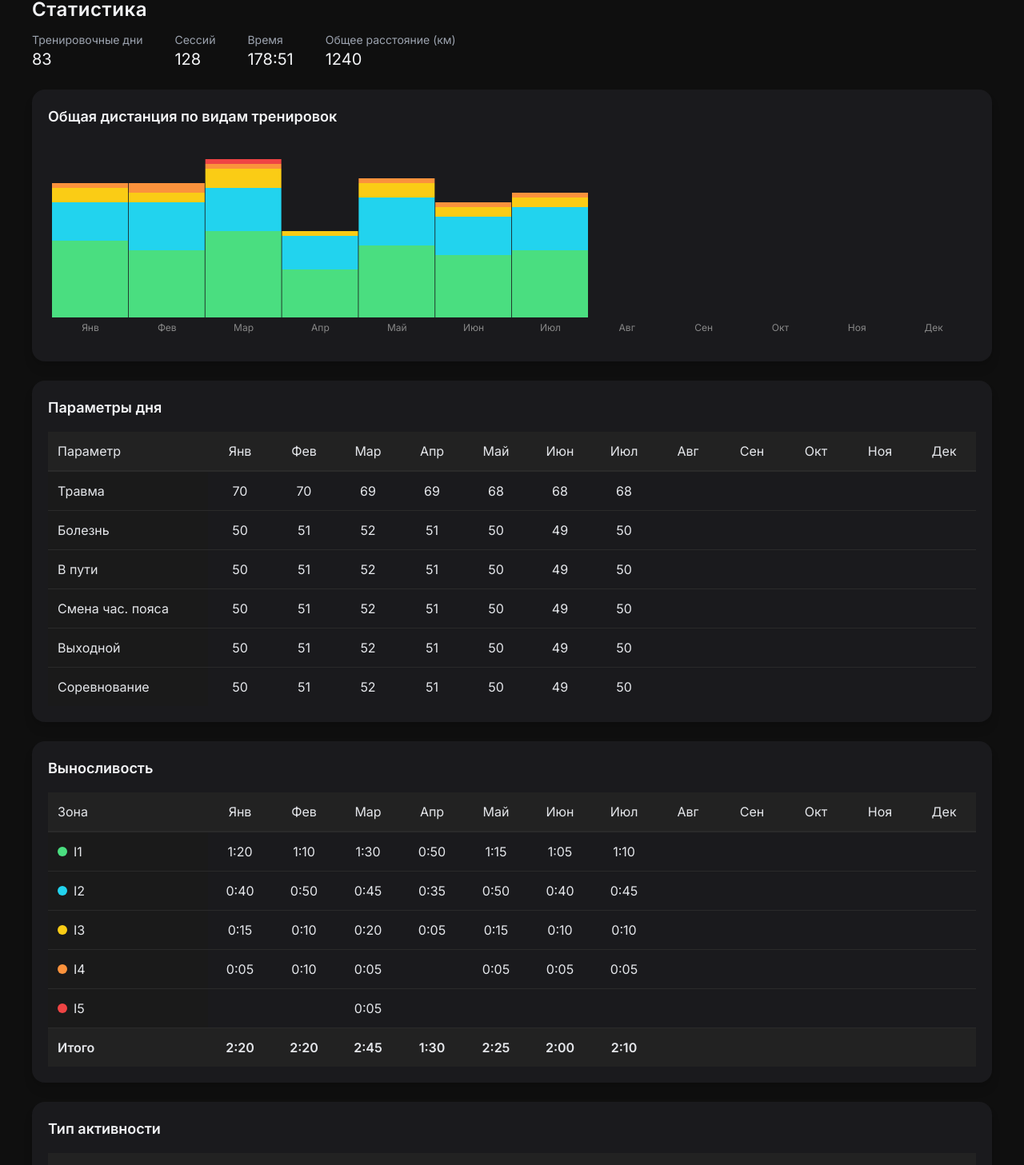
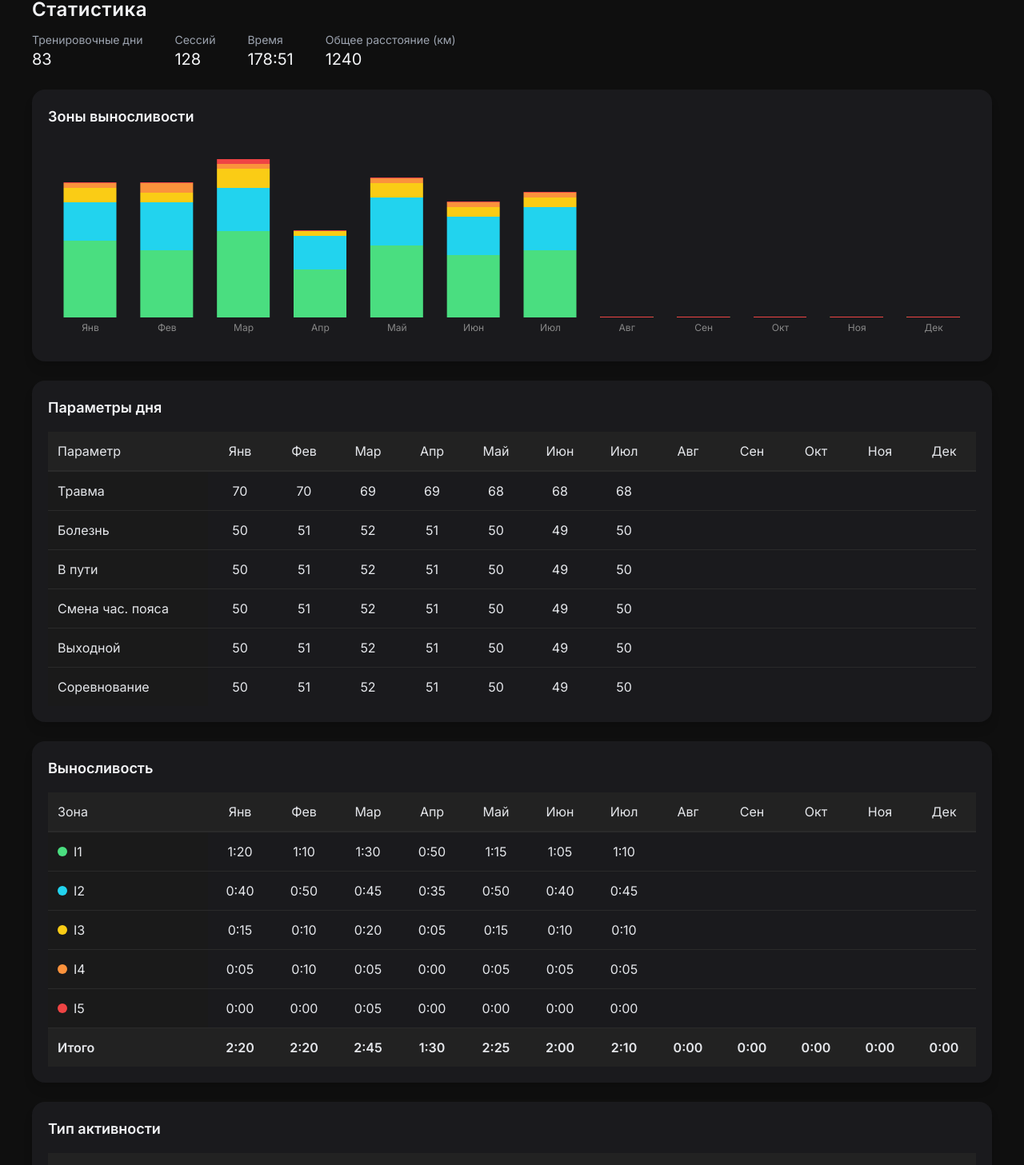
Before and after one commit to mbaliabin/dagbook-test, a React (Vite) app in the folder fasx-frontend/: page /statistics in a window 1280 px wide. Shown: the part 257-1714 px from the top of the page at 80% size. Built offline with nearby package versions, Linux system fonts and the light colour scheme.

Commit message:
Доработка StatisticsPage.tsx 358

```diff
--- a/fasx-frontend/src/pages/StatisticsPage.tsx
+++ b/fasx-frontend/src/pages/StatisticsPage.tsx
@@ -18,6 +18,7 @@ import {
   XAxis,
   Tooltip,
   ResponsiveContainer,
+  Legend,
 } from "recharts";
 import { DateRange } from "react-date-range";
 import { ru } from "date-fns/locale";
@@ -39,10 +40,12 @@ export default function StatsPage() {
   const [dateRange, setDateRange] = React.useState<{
     startDate: Date;
     endDate: Date;
-  }>({
+  }>(
+    {
       startDate: dayjs("2025-01-01").toDate(),
       endDate: dayjs("2025-12-31").toDate(),
-  });
+    }
+  );
   const [showDateRangePicker, setShowDateRangePicker] =
     React.useState(false);
 
@@ -77,6 +80,7 @@ export default function StatsPage() {
     { type: "Другое", months: [40, 35, 50, 30, 45, 30, 40] },
   ];
 
+  // --- NEW: данные по дистанции (примерные) ---
   const distanceByType = [
     { type: "Лыжи, к. ст.", distance: [120, 90, 110, 80, 100, 130, 140] },
     { type: "Лыжи, кл. ст.", distance: [100, 75, 95, 60, 85, 110, 120] },
@@ -85,6 +89,7 @@ export default function StatsPage() {
     { type: "Бег", distance: [80, 70, 90, 60, 75, 85, 95] },
     { type: "Велосипед", distance: [150, 130, 160, 120, 140, 170, 180] },
   ];
+  // -----------------------------------------------
 
   const formatTime = (minutes: number) => {
     const h = Math.floor(minutes / 60);
@@ -150,6 +155,7 @@ export default function StatsPage() {
     };
   });
 
+  // --- NEW: фильтруем дистанции под выбранный период ----
   const filteredDistanceTypes = distanceByType.map((d) => {
     const sliceLength = Math.min(d.distance.length, filteredMonths.length);
     const monthsArr = d.distance.slice(0, sliceLength);
@@ -159,6 +165,7 @@ export default function StatsPage() {
       total: monthsArr.reduce((a, b) => a + b, 0),
     };
   });
+  // -------------------------------------------------------
 
   const sumColumn = (rows: any[], colIndex: number) => {
     let sum = 0;
@@ -193,17 +200,20 @@ export default function StatsPage() {
     const weekColWidth = 80;
     const monthColWidth = 100;
     const yearColWidth = 80;
+    // увеличиваем ширину левой колонки для длинных названий / дистанций
     const leftColWidth =
       table.title === "Тип активности" || table.title === "Дистанция по видам тренировок"
         ? 260
         : 200;
     const totalColWidth = 80;
+
     const colWidth =
       periodType === "week"
         ? weekColWidth
         : periodType === "month"
         ? monthColWidth
         : yearColWidth;
+
     const computedMinWidth = Math.max(
       1600,
       filteredMonths.length * colWidth + leftColWidth + totalColWidth
@@ -281,13 +291,12 @@ export default function StatsPage() {
                       className="p-3 text-center flex-none"
                       style={{ width: colWidth }}
                     >
-                      {(() => {
-                        const value = row.months[k];
-                        if (value === 0) return "";
-                        if (table.title === "Параметры дня") return value;
-                        if (table.title === "Дистанция по видам тренировок") return value;
-                        return formatTimeSafe(value);
-                      })()}
+                      {/* для таблицы дистанций — числа (км), для остальных — formatTimeSafe */}
+                      {table.title === "Параметры дня"
+                        ? row.months[k]
+                        : table.title === "Дистанция по видам тренировок"
+                        ? row.months[k]
+                        : formatTimeSafe(row.months[k])}
                     </div>
                   ))}
 
@@ -295,7 +304,7 @@ export default function StatsPage() {
                     className="p-3 text-center bg-[#1f1f1f] flex-none"
                     style={{ width: totalColWidth }}
                   >
-                    {row.total}
+                    {table.totalKey === "distance" ? row.total : row.total}
                   </div>
                 </div>
               ))}
@@ -315,19 +324,18 @@ export default function StatsPage() {
                       className="p-3 text-center flex-none"
                       style={{ width: colWidth }}
                     >
-                      {(() => {
-                        let sum;
-                        if (table.title === "Параметры дня") return "—";
-                        if (table.title === "Дистанция по видам тренировок") {
-                          sum = filteredDistanceTypes.reduce(
+                      {table.title === "Параметры дня"
+                        ? "—"
+                        : table.title === "Дистанция по видам тренировок"
+                        ? (() => {
+                            // сумма по колонке для дистанций
+                            const sum = filteredDistanceTypes.reduce(
                               (acc, r) => acc + (r.months[idx] || 0),
                               0
                             );
-                          return sum === 0 ? "" : sum;
-                        }
-                        sum = parseInt(sumColumn(table.data, idx)) || 0;
-                        return sum === 0 ? "" : sumColumn(table.data, idx);
-                      })()}
+                            return sum;
+                          })()
+                        : sumColumn(table.data, idx)}
                     </div>
                   ))}
 
@@ -360,6 +368,13 @@ export default function StatsPage() {
     { label: "Статистика", icon: CalendarDays, path: "/statistics" },
   ];
 
+  // -------------- Helper: total distance by month for chart --------------
+  const totalDistanceByMonth = filteredMonths.map((m, i) =>
+    distanceByType.reduce((acc, t) => acc + (t.distance[i] || 0), 0)
+  );
+  // -----------------------------------------------------------------------
+
+  // ------- STACKED BAR: prepare colors and data -------
   const distanceColors: Record<string, string> = {
     "Лыжи, к. ст.": "#4ade80",
     "Лыжи, кл. ст.": "#22d3ee",
@@ -371,12 +386,22 @@ export default function StatsPage() {
     "Силовая": "#a78bfa",
   };
 
+  const stackedDistanceData = filteredMonths.map((label, idx) => {
+    const row: any = { month: label };
+    filteredDistanceTypes.forEach((t) => {
+      row[t.type] = t.months[idx] || 0;
+    });
+    return row;
+  });
+
   const activeDistanceTypes = filteredDistanceTypes
     .filter((t) => (t.months || []).some((v) => Number(v) > 0))
     .map((t) => t.type);
+  // ----------------------------------------------------
 
   return (
     <div className="min-h-screen bg-[#0f0f0f] text-gray-200 p-6 w-full">
+      {/* Главный контейнер — шире */}
       <div className="max-w-[1600px] mx-auto space-y-6 px-4">
         {/* HEADER */}
         <div className="flex flex-col md:flex-row md:items-center md:justify-between gap-4 mb-4 w-full">
@@ -433,7 +458,7 @@ export default function StatsPage() {
             onChange={(e) => setReportType(e.target.value)}
           >
             <option>Общий отчет</option>
-            <option>Общая дистанция</option>
+            <option>Общая дистанция</option> {/* NEW OPTION */}
           </select>
 
           <button
@@ -523,43 +548,66 @@ export default function StatsPage() {
           </div>
         </div>
 
-        {/* ---------- REPORTS ---------- */}
+        {/* ------------ РЕНДЕР ОТЧЕТОВ ------------ */}
+
         {reportType === "Общий отчет" && (
           <>
+            {/* Диаграмма зон выносливости */}
             <div className="bg-[#1a1a1d] p-5 rounded-2xl shadow-lg">
-              <h2 className="text-lg font-semibold mb-4 text-gray-100">
-                Общая дистанция по видам тренировок
-              </h2>
+              <h2 className="text-lg font-semibold mb-4 text-gray-100">Зоны выносливости</h2>
               <div className="h-64">
                 <ResponsiveContainer width="100%" height="100%">
                   <BarChart
                     data={filteredMonths.map((month, i) => {
                       const data: any = { month };
-                      filteredEnduranceZones.forEach((z) => {
-                        if ((z.months[i] ?? 0) > 0) data[z.zone] = z.months[i];
+                      filteredEnduranceZones.forEach((zone) => {
+                        const value = zone.months[i] ?? 0;
+                        if (value > 0) data[zone.zone] = value; // добавляем только ненулевые
                       });
                       return data;
                     })}
                     barGap={0}
                     barCategoryGap="0%"
                   >
-                    <XAxis
-                      dataKey="month"
-                      axisLine={false}
-                      tickLine={false}
-                      tick={{ fill: "#888", fontSize: 12 }}
+                    <XAxis dataKey="month" axisLine={false} tickLine={false} tick={{ fill: "#888", fontSize: 12 }} />
+                    <Tooltip
+                      content={({ active, payload }: any) => {
+                        if (active && payload && payload.some((p: any) => p.value > 0)) {
+                          return (
+                            <div className="bg-[#1e1e1e] border border-[#333] px-3 py-2 rounded text-sm text-white">
+                              {payload
+                                .filter((p: any) => p.value > 0)
+                                .map((p: any) => (
+                                  <div key={p.dataKey}>
+                                    <span
+                                      className="inline-block w-3 h-3 mr-1 rounded-full"
+                                      style={{ backgroundColor: p.fill }}
+                                    ></span>
+                                    {p.dataKey}: {p.value} мин
+                                  </div>
+                                ))}
+                            </div>
+                          );
+                        }
+                        return null;
+                      }}
                     />
-                    <Tooltip />
-                    {filteredEnduranceZones.map((zone) =>
-                      zone.months.some((v) => v > 0) ? (
-                        <Bar key={zone.zone} dataKey={zone.zone} stackId="a" fill={zone.color} />
-                      ) : null
-                    )}
+                    {filteredEnduranceZones.map((zone) => (
+                      <Bar
+                        key={zone.zone}
+                        dataKey={zone.zone}
+                        stackId="a"
+                        fill={zone.color}
+                        minPointSize={1}
+                        maxBarSize={Math.floor(800 / Math.max(1, filteredMonths.length))}
+                      />
+                    ))}
                   </BarChart>
                 </ResponsiveContainer>
               </div>
             </div>
 
+            {/* Таблицы */}
             <TableSection
               table={{
                 title: "Параметры дня",
@@ -576,27 +624,12 @@ export default function StatsPage() {
             />
 
             <TableSection
-              table={{
-                title: "Выносливость",
-                data: filteredEnduranceZones.map((z) => ({
-                  param: z.zone,
-                  color: z.color,
-                  months: z.months,
-                  total: formatTime(z.total),
-                })),
-              }}
+              table={{ title: "Выносливость", data: filteredEnduranceZones.map((z) => ({ param: z.zone, color: z.color, months: z.months, total: formatTime(z.total) })) }}
               index={1}
             />
 
             <TableSection
-              table={{
-                title: "Тип активности",
-                data: filteredMovementTypes.map((m) => ({
-                  param: m.type,
-                  months: m.months,
-                  total: formatTime(m.total),
-                })),
-              }}
+              table={{ title: "Тип активности", data: filteredMovementTypes.map((m) => ({ param: m.type, months: m.months, total: formatTime(m.total) })) }}
               index={2}
             />
           </>
@@ -604,29 +637,27 @@ export default function StatsPage() {
 
       {reportType === "Общая дистанция" && (
         <>
+          {/* Диаграмма дистанции по видам тренировок в стиле зон выносливости */}
           <div className="bg-[#1a1a1d] p-5 rounded-2xl shadow-lg">
             <h2 className="text-lg font-semibold mb-4 text-gray-100">
               Общая дистанция по видам тренировок
             </h2>
+
             <div className="h-64">
               <ResponsiveContainer width="100%" height="100%">
                 <BarChart
                   data={filteredMonths.map((month, i) => {
                     const data: any = { month };
                     filteredDistanceTypes.forEach((t) => {
-                        if ((t.months[i] ?? 0) > 0) data[t.type] = t.months[i];
+                      const value = t.months[i] ?? 0;
+                      if (value > 0) data[t.type] = value; // добавляем только ненулевые
                     });
                     return data;
                   })}
                   barGap={0}
                   barCategoryGap="0%"
                 >
-                    <XAxis
-                      dataKey="month"
-                      axisLine={false}
-                      tickLine={false}
-                      tick={{ fill: "#888", fontSize: 12 }}
-                    />
+                  <XAxis dataKey="month" axisLine={false} tickLine={false} tick={{ fill: "#888", fontSize: 12 }} />
                   <Tooltip
                     content={({ active, payload }: any) => {
                       if (active && payload && payload.some((p: any) => p.value > 0)) {
@@ -655,6 +686,7 @@ export default function StatsPage() {
                       dataKey={type}
                       stackId="a"
                       fill={distanceColors[type] || "#888"}
+                      minPointSize={1}
                       maxBarSize={Math.floor(800 / Math.max(1, filteredMonths.length))}
                     />
                   ))}
@@ -663,6 +695,7 @@ export default function StatsPage() {
             </div>
           </div>
 
+          {/* Таблица дистанций по видам */}
           <TableSection
             table={{
               title: "Дистанция по видам тренировок",
```
Lines whose indentation alone changed are shown as unchanged.
